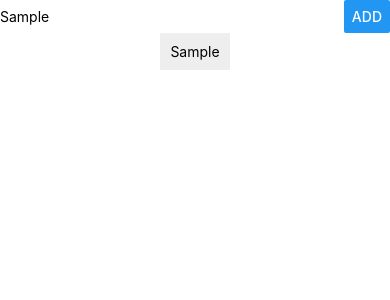
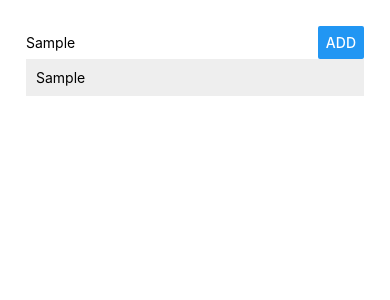
Before and after one commit to VVoev/reactnative, a React Native app in the folder my-app/: screen / in a window 390 px wide. Both pictures are taken after typing "Sample" into the empty fields and a click on the button "ADD". Shown: the top 300 px of the page. Built offline with nearby package versions, Linux system fonts and the light colour scheme.

Commit message:
added items list and deleteItems

```diff
--- a/my-app/App.js
+++ b/my-app/App.js
@@ -1,44 +1,37 @@
-import React from 'react';
-import { StyleSheet, Text, View, TextInput, Button } from 'react-native';
-import ListItem from './src/components/ListItem/ListItem';
+import React, { Component } from "react";
+import { StyleSheet, View } from "react-native";
 
-export default class App extends React.Component {
+import PlaceInput from "./src/components/PlaceInput/PlaceInput";
+import PlaceList from "./src/components/PlaceList/PlaceList";
 
+export default class App extends Component {
   state = {
-    placeName: '',
     places: []
-  }
+  };
 
-  changeTextHandler = (val) => {
-    this.setState({ placeName: val })
-  }
-
-  placeSubmitHandler = () => {
-    if (this.state.placeName.trim() === "") {
-      return;
-    }
+  placeAddedHandler = placeName => {
     this.setState(prevState => {
       return {
-        places: prevState.places.concat(prevState.placeName)
+        places: prevState.places.concat(placeName)
+      };
+    });
+  };
+
+  placeDeleteHandler = index => {
+    this.setState(prevState => {
+      return {
+        places: prevState.places.filter((place, i) => {
+          return i !== index;
+        })
       }
     })
   }
+
   render() {
-
-    const placesOutput = this.state.places.map((place, index) => {
-      return <ListItem key={index} placeName={place} />
-    })
     return (
       <View style={styles.container}>
-        <View style={styles.inputContainer}>
-          <TextInput
-            style={styles.placeInput}
-            placeholder="An awesome place"
-            value={this.state.placeName}
-            onChangeText={this.changeTextHandler}></TextInput>
-          <Button title="Add" onPress={this.placeSubmitHandler} styles={styles.placeButton} />
-        </View>
-        <View styles={styles.listContainer}>{placesOutput}</View>
+        <PlaceInput onPlaceAdded={this.placeAddedHandler} onPlaceDelete={this.placeDeleteHandler} />
+        <PlaceList places={this.state.places} onItemDeleted={this.placeDeleteHandler} />
       </View>
     );
   }
@@ -46,23 +39,10 @@ export default class App extends React.Component {
 
 const styles = StyleSheet.create({
   container: {
-    backgroundColor: '#fff',
-    alignItems: 'center',
-    justifyContent: 'flex-start',
-  },
-  inputContainer: {
-    width: '100%',
-    flexDirection: "row",
-    justifyContent: "space-between",
-    alignItems: 'center'
-  },
-  placeInput: {
-    width: '70%'
-  },
-  placeButton: {
-    width: '30%'
-  },
-  listContainer: {
-    width: '100%'
+    flex: 1,
+    padding: 26,
+    backgroundColor: "#fff",
+    alignItems: "center",
+    justifyContent: "flex-start"
   }
 });
--- a/my-app/src/components/ListItem/ListItem.js
+++ b/my-app/src/components/ListItem/ListItem.js
@@ -1,20 +1,21 @@
 import React from 'react';
-import { View, Text, StyleSheet } from 'react-native';
+import { View, Text, StyleSheet, TouchableOpacity } from 'react-native';
 
-const ListItem = (props) => {
-    return (
-        <View style={styles.ListItem}>
+const listItem = (props) => (
+    <TouchableOpacity onPress={props.onItemPressed}>
+        <View style={styles.listItem}>
             <Text>{props.placeName}</Text>
         </View>
-    );
-};
+    </TouchableOpacity>
+);
 
 const styles = StyleSheet.create({
-    ListItem: {
-        width: '100%',
+    listItem: {
+        width: "100%",
+        marginBottom: 5,
         padding: 10,
-        backgroundColor: '#eee',
+        backgroundColor: "#eee"
     }
-})
+});
 
-export default ListItem;
+export default listItem;
--- /dev/null
+++ b/my-app/src/components/PlaceInput/PlaceInput.js
@@ -0,0 +1,66 @@
+import React, { Component } from "react";
+import { View, TextInput, Button, StyleSheet } from "react-native";
+
+class PlaceInput extends Component {
+    state = {
+        placeName: ""
+    };
+
+    placeNameChangedHandler = val => {
+        this.setState({
+            placeName: val
+        });
+    };
+
+    placeSubmitHandler = () => {
+        if (this.state.placeName.trim() === "") {
+            return;
+        }
+
+        this.props.onPlaceAdded(this.state.placeName);
+    };
+
+    placeDeleteHandler = () => {
+        this.props.onPlaceDelete(this.state.placeName);
+    }
+
+    render() {
+        return (
+            <View style={styles.inputContainer}>
+                <TextInput
+                    placeholder="An awesome place"
+                    value={this.state.placeName}
+                    onChangeText={this.placeNameChangedHandler}
+                    style={styles.placeInput}
+                />
+                <Button
+                    title="Add"
+                    style={styles.placeButton}
+                    onPress={this.placeSubmitHandler}
+                />
+            </View>
+        );
+    }
+}
+
+const styles = StyleSheet.create({
+    inputContainer: {
+        // flex: 1,
+        width: "100%",
+        flexDirection: "row",
+        justifyContent: "space-between",
+        alignItems: "center"
+    },
+    placeInput: {
+        width: "70%"
+    },
+    placeButton: {
+        width: "30%"
+    },
+    deleteButton: {
+        width: "20%",
+        backgroundColor: 'red'
+    }
+});
+
+export default PlaceInput;
--- /dev/null
+++ b/my-app/src/components/PlaceList/PlaceList.js
@@ -0,0 +1,21 @@
+import React from 'react';
+import { View, StyleSheet } from 'react-native';
+
+import ListItem from '../ListItem/ListItem';
+
+const placeList = props => {
+    const placesOutput = props.places.map((place, i) => (
+        <ListItem key={i} placeName={place} onItemPressed={() => props.onItemDeleted(i)} />
+    ));
+    return (
+        <View style={styles.listContainer}>{placesOutput}</View>
+    );
+};
+
+const styles = StyleSheet.create({
+    listContainer: {
+        width: "100%"
+    }
+});
+
+export default placeList;
```
Also changed, not shown: 3565 other files (tests, documents, lock files or other folders).
